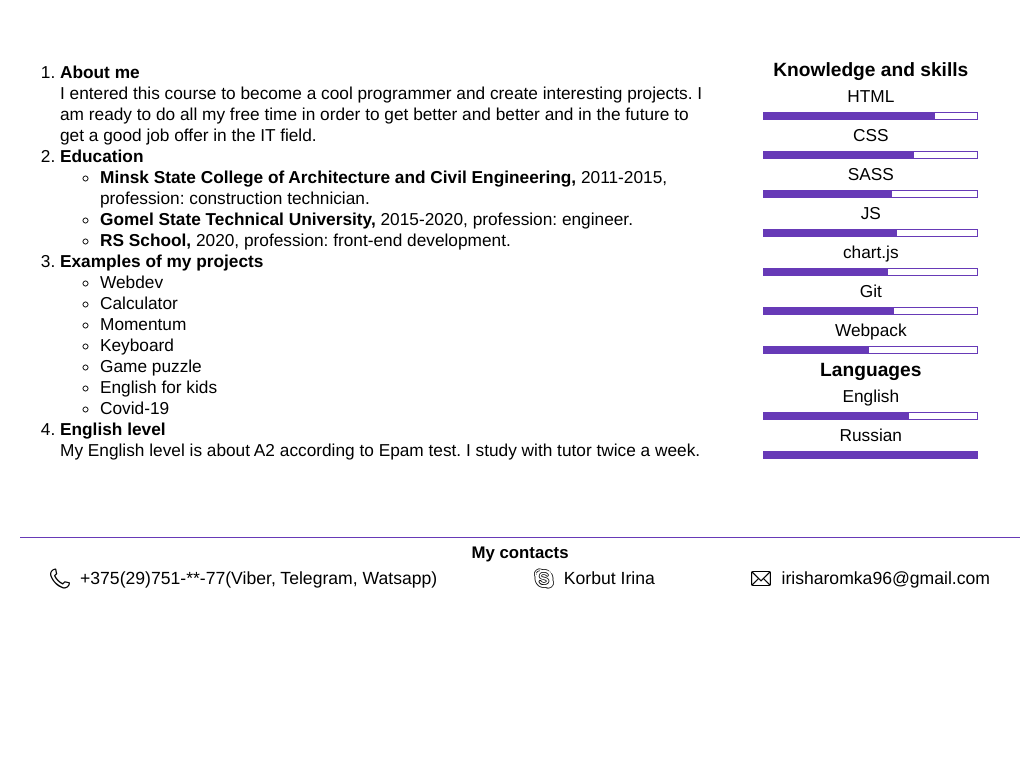
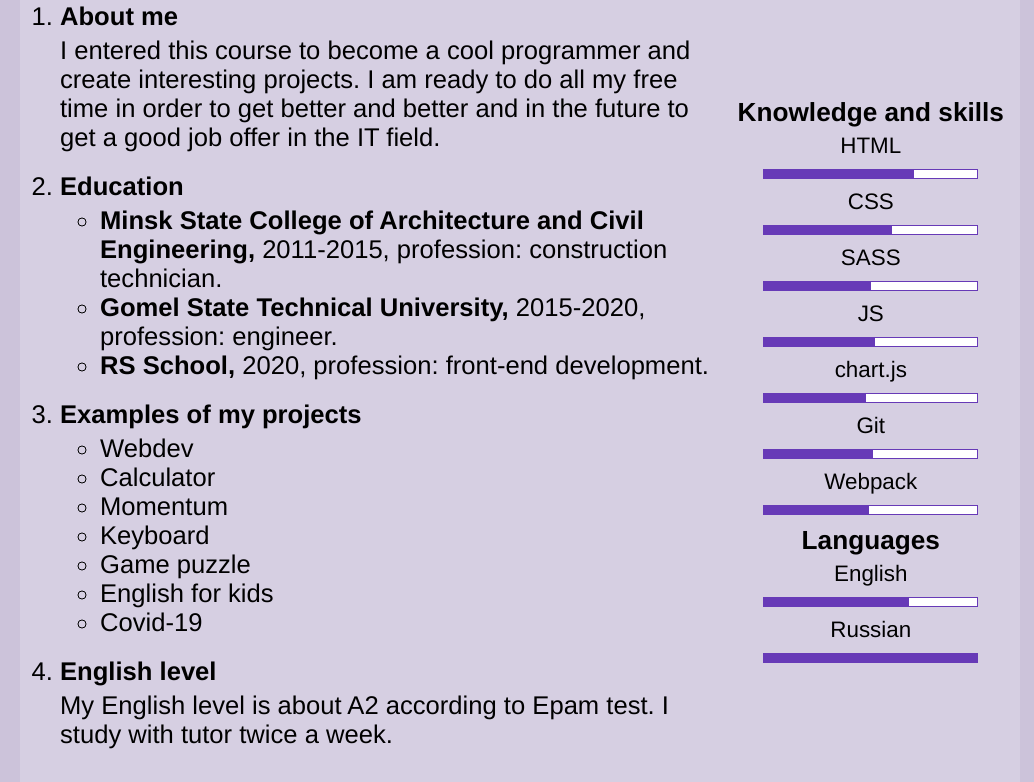
Before and after one commit to IrinaKorbut/rsschool-cv, a plain HTML site: page index.html in a window 1280 px wide. Shown: the part 176-958 px from the top of the page, without its empty margins (120-1154 px from the left). Before the commit the page ends 800 px from the top, so only its background shows below. Drawn offline with Linux system fonts and the light colour scheme.

Commit message:
docs: fix styles

```diff
--- a/style.scss
+++ b/style.scss
@@ -7,17 +7,20 @@ body {
   width: 100vw;
   font-size: 10px;
   overflow-x: hidden;
+  background-color: #ccc3da;
 
   .wrapper {
     width: 1000px;
     margin: auto;
     height: 100%;
+    background-color: rgba(255, 255, 255, 0.2);
   }
 }
 
 header {
-  height: 20vh;
+  height: 140px;
   border-bottom: 1px solid #673ab7;
+  padding: 10px 0;
 
   .header {
     height: 100%;
@@ -52,8 +55,8 @@ header {
 
 main {
   display: flex;
-  height: 69vh;
-  font-size: 1.08rem;
+  height: 800px;
+  font-size: 1.6rem;
 
   .main-info {
     display: flex;
@@ -61,6 +64,17 @@ main {
     width: 70%;
     height: 100%;
     padding-right: 5px;
+
+    .info {
+
+      &__item {
+        margin-bottom: 20px;
+      }
+
+      h4 {
+        margin-bottom: 5px;
+      }
+    }
   }
 
   .skills-container {
@@ -68,6 +82,7 @@ main {
     align-items: center;
     width: 30%;
     height: 100%;
+    font-size: 1.4rem;
   }
 
   .skills {
@@ -76,20 +91,19 @@ main {
     margin: auto;
 
     &__title {
-      font-size: 1.2rem;
       margin-bottom: 5px;
     }
 
     &__info {
       .skill {
-        margin-bottom: 5px;
+        margin-bottom: 10px;
       }
 
       .level {
         width: 80%;
-        height: 8px;
+        height: 10px;
         margin: auto;
-        margin-bottom: 5px;
+        margin-bottom: 10px;
         background-color: white;
         outline: 1px solid #673ab7;
         outline-offset: -1px;
@@ -100,27 +114,27 @@ main {
         }
 
         .html {
-          width: 80%;
+          width: 70%;
         }
 
         .css {
-          width: 70%;
+          width: 60%;
         }
 
         .sass {
-          width: 60%;
+          width: 50%;
         }
 
         .js {
-          width: 62%;
+          width: 52%;
         }
 
         .chart {
-          width: 58%;
+          width: 48%;
         }
 
         .git {
-          width: 61%;
+          width: 51%;
         }
 
         .webpack {
@@ -140,16 +154,19 @@ main {
 }
 
 footer {
-  height: 10vh;
-  font-size: 1.1rem;
+  height: 100px;
+  font-size: 1.2rem;
   border-top: 1px solid #673ab7;
 
   .contacts {
-    margin: 5px 0;
+    height: 100%;
+    display: flex;
+    flex-direction: column;
+    justify-content: space-evenly;
 
     &__title {
       text-align: center;
-      font-size: 1.05rem;
+      font-size: 1.4rem;
     }
 
     &__list {
@@ -179,5 +196,5 @@ a {
   color: black;
 }
 a:hover {
-  color: #4d298d;
+  color: #5616c4;
 }
```
Also changed, not shown: style.css, 2 other files.
